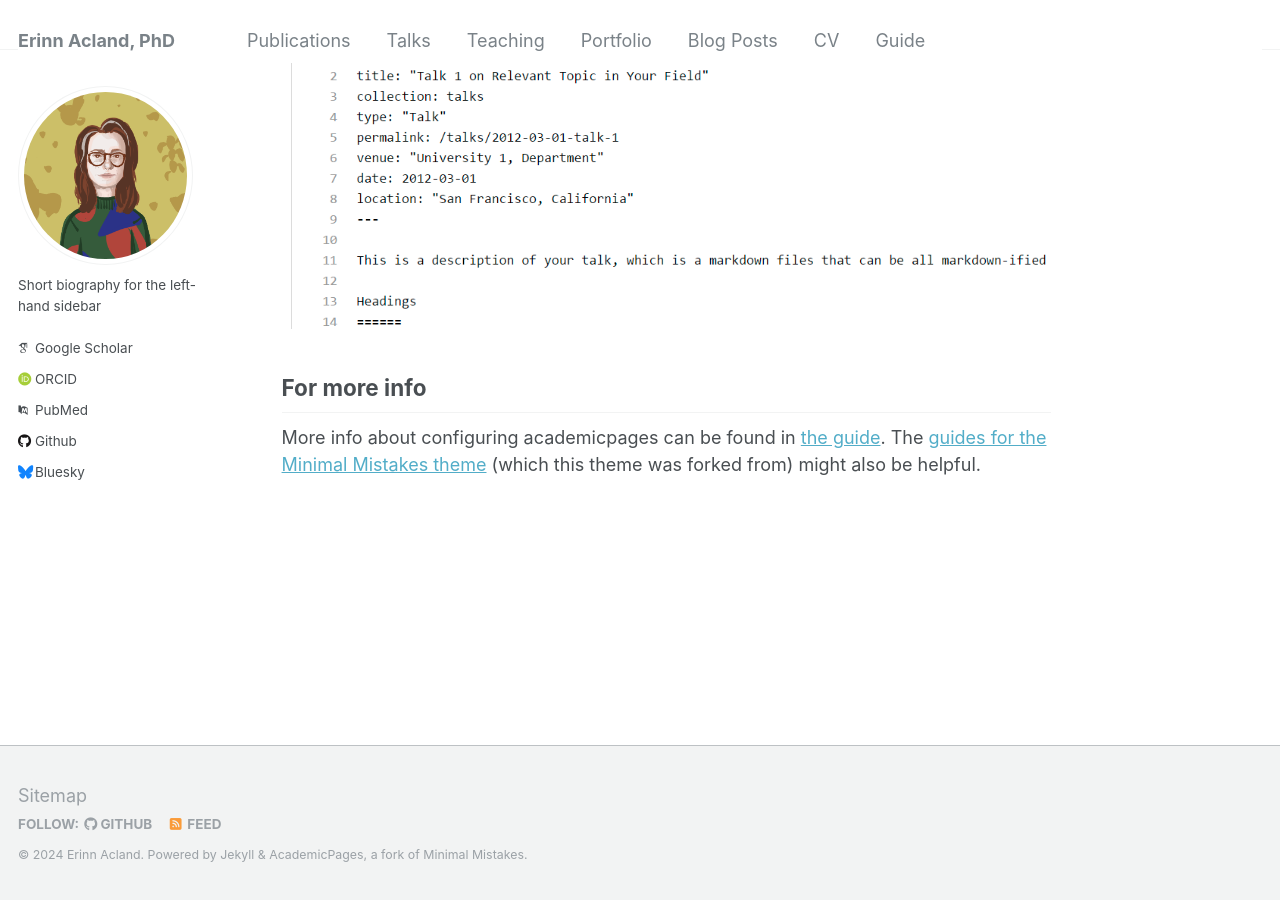
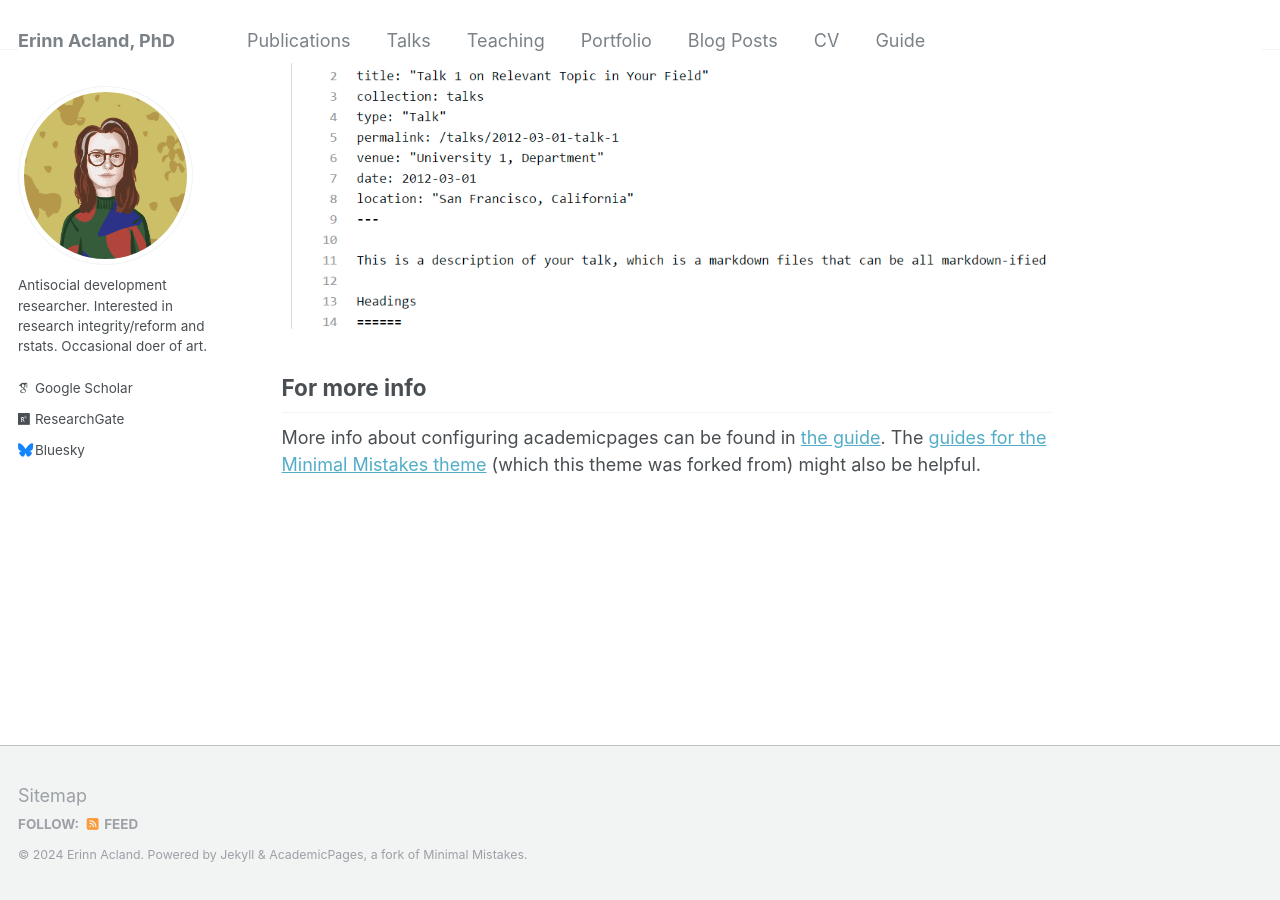
Before and after one commit to erinnacland/erinnacland.github.io, a Jekyll site: the page built from _pages/about.md, in a window 1280 px wide and 900 px high, scrolled down 2640 px. Built offline with Jekyll 4.4.1, drawn with Linux system fonts in a browser that asks for light colours; some web fonts are replaced; part of the change alters nothing that is shown.

Commit message:
Update _config.yml

```diff
--- a/_config.yml
+++ b/_config.yml
@@ -24,7 +24,7 @@ author:
   avatar           : "Erinn1.png"
   name             : #"Your Sidebar Name"
   pronouns         : # example: "she/her"
-  bio              : "Short biography for the left-hand sidebar"
+  bio              : "Antisocial development researcher. Interested in research integrity/reform and rstats. Occasional doer of art."
   location         : #"Earth"
   employer         : #"Red Brick University"
   uri              : # URL
@@ -32,22 +32,22 @@ author:
 
   # Academic websites
   arxiv            : # URL - Update with the correct link to your profile
-  googlescholar    : "https://scholar.google.com/citations?user=PS_CX0AAAAAJ"
+  googlescholar    : "https://scholar.google.ca/citations?hl=en&user=wI3N2lsAAAAJ&view_op=list_works&sortby=pubdate"
   impactstory      : # URL
-  orcid            : "http://orcid.org/yourorcidurl"
-  pubmed           : "https://www.ncbi.nlm.nih.gov/pubmed/?term=john+snow"
-  researchgate     : # URL
+  orcid            : #"http://orcid.org/yourorcidurl"
+  pubmed           : #"https://www.ncbi.nlm.nih.gov/pubmed/?term=john+snow"
+  researchgate     : "https://www.researchgate.net/profile/Erinn-Acland"
 
   # Repositories and software development
   bitbucket        : # Username - Update with your username on the site
   codepen          : # Username
   dribbble         : # Username
-  github           : "academicpages"
+  github           : #"academicpages"
   kaggle           : # Username
   stackoverflow    : # User number or user number and name (i.e., use "1" or "1/jeff-atwood")
 
   # Social media
-  bluesky          : "bsky.app" # Replace this with you Bluesky username
+  bluesky          : "@erinnacland.bsky.social" # Replace this with you Bluesky username
   facebook         : # Username
   flickr           : # Username
   foursquare       : # Username
```
